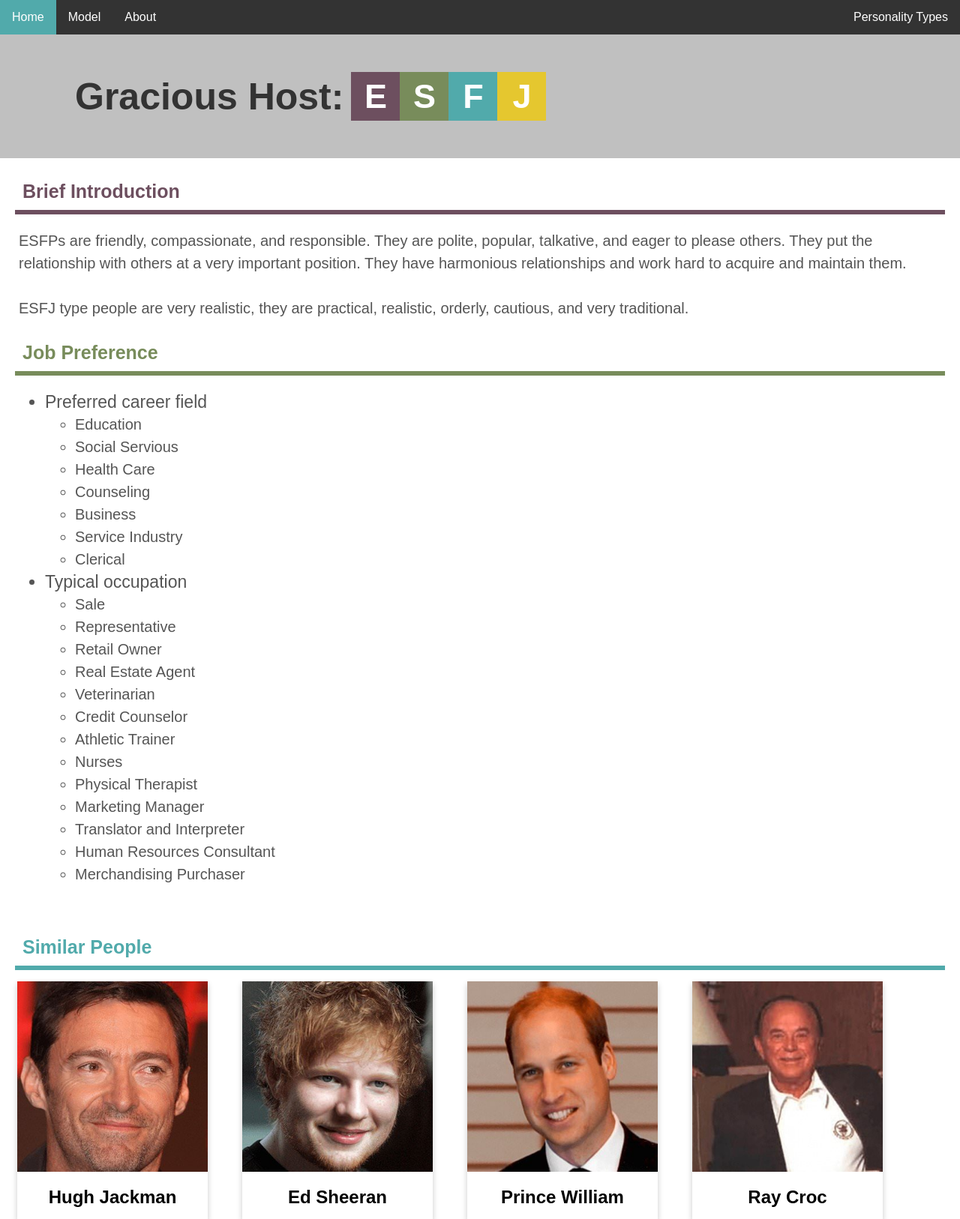
After one commit to QingchengYu/EECS-6893-final-project, a Flask app: page /esfj in a window 1280 px wide. The commit adds this page. Shown: the top 1626 px of the page at 75% size. Run offline with Flask 2, Linux system fonts and the light colour scheme.

Commit message:
ESFJ Finished

```diff
--- a/MBTI_6893/app.py
+++ b/MBTI_6893/app.py
@@ -30,6 +30,8 @@ def get_username():
         return render_template("intp.html")
     if predict(username) == 'esfp':
         return render_template("esfp.html")
+    if predict(username) == 'esfj':
+        return render_template("esfj.html")
     else:
         return render_template("index.html")
 
@@ -53,6 +55,9 @@ def intp():
 def esfp():
     return render_template('esfp.html')
 
+@app.route('/esfj', methods=['GET', 'POST'])
+def esfj():
+    return render_template('esfj.html')
 
 if __name__ == '__main__':
     app.run()
--- a/MBTI_6893/templates/about.html
+++ b/MBTI_6893/templates/about.html
@@ -29,7 +29,7 @@
             <a href="#">ESTP</a>
             <a href="#">ISFJ</a>
             <a href="#">ISFP</a>
-            <a href="#">ESFJ</a>
+            <a href="{{ url_for('esfj') }}">ESFJ</a>
             <a href="{{ url_for('esfp') }}">ESFP</a>
         </div>
       </div>
--- /dev/null
+++ b/MBTI_6893/templates/esfj.html
@@ -0,0 +1,91 @@
+{% extends 'base.html' %}
+
+{%  block main %}
+    <div class="title">
+        <h1 style="padding-right: 10px">Gracious Host: </h1>
+        <div class="big-letter" style="background-color: #6D4F5F">E</div>
+        <div class="big-letter" style="background-color: #788C5B">S</div>
+        <div class="big-letter" style="background-color: #51AAAB">F</div>
+        <div class="big-letter" style="background-color: #E5C72F">J</div>
+    </div>
+    <div class="h2" style="color: #6D4F5F;">Brief Introduction</div>
+    <hr style="border: 3px solid #6D4F5F; margin-left: 20px; margin-right: 20px">
+    <p class="pg">
+        ESFPs are friendly, compassionate, and responsible. They are polite, popular, talkative, and eager to please others. They put the relationship with others at a very important position. They have harmonious relationships and work hard to acquire and maintain them.
+        <br><br>
+        ESFJ type people are very realistic, they are practical, realistic, orderly, cautious, and very traditional.
+    </p>
+
+    <div class="h2" style="color: #788C5B;">Job Preference</div>
+    <hr style="border: 3px solid #788C5B; margin-left: 20px; margin-right: 20px">
+    <ul class="list">
+      <li>Preferred career field
+        <ul>
+          <li class="inner-list">Education</li>
+          <li class="inner-list">Social Servious</li>
+          <li class="inner-list">Health Care</li>
+          <li class="inner-list">Counseling</li>
+          <li class="inner-list">Business</li>
+          <li class="inner-list">Service Industry</li>
+          <li class="inner-list">Clerical</li>
+        </ul>
+      </li>
+      <li>Typical occupation
+          <ul>
+            <li class="inner-list">Sale</li>
+            <li class="inner-list">Representative</li>
+            <li class="inner-list">Retail Owner</li>
+            <li class="inner-list">Real Estate Agent</li>
+            <li class="inner-list">Veterinarian</li>
+            <li class="inner-list">Credit Counselor</li>
+            <li class="inner-list">Athletic Trainer</li>
+            <li class="inner-list">Nurses</li>
+            <li class="inner-list">Physical Therapist</li>
+            <li class="inner-list">Marketing Manager</li>
+            <li class="inner-list">Translator and Interpreter</li>
+            <li class="inner-list">Human Resources Consultant</li>
+            <li class="inner-list">Merchandising Purchaser</li>
+          </ul>
+      </li>
+    </ul>
+    <br>
+    <div class="h2" style="color: #51AAAB;">Similar People</div>
+    <hr style="border: 3px solid #51AAAB; margin-left: 20px; margin-right: 20px">
+    <div class="row">
+      <div class="column">
+        <div class="card">
+          <img src="{{ url_for('static', filename='images/esfj/hugh-jackman.jpg') }}" class="people-imag">
+          <div class="container">
+            <h2>Hugh Jackman</h2>
+          </div>
+        </div>
+      </div>
+
+      <div class="column">
+        <div class="card">
+          <img src="{{ url_for('static', filename='images/esfj/ed-sheeran.jpg') }}" class="people-imag">
+          <div class="container">
+            <h2>Ed Sheeran</h2>
+          </div>
+        </div>
+      </div>
+
+      <div class="column">
+        <div class="card">
+          <img src="{{ url_for('static', filename='images/esfj/prince-william.jpg') }}" class="people-imag">
+          <div class="container">
+            <h2>Prince William</h2>
+          </div>
+        </div>
+      </div>
+
+    <div class="column">
+        <div class="card">
+          <img src="{{ url_for('static', filename='images/esfj/ray-kroc.jpg') }}" class="people-imag">
+          <div class="container">
+            <h2>Ray Croc</h2>
+          </div>
+        </div>
+      </div>
+    </div>
+{%  endblock %}
--- a/MBTI_6893/templates/index.html
+++ b/MBTI_6893/templates/index.html
@@ -30,7 +30,7 @@
             <a href="#">ESTP</a>
             <a href="#">ISFJ</a>
             <a href="#">ISFP</a>
-            <a href="#">ESFJ</a>
+            <a href="{{ url_for('esfj') }}">ESFJ</a>
             <a href="{{ url_for('esfp') }}">ESFP</a>
         </div>
       </div>
```
Also changed, not shown: MBTI_6893/static/images/esfj/ed-sheeran.jpg (added), MBTI_6893/static/images/esfj/hugh-jackman.jpg (added), MBTI_6893/static/images/esfj/prince-william.jpg (added), MBTI_6893/static/images/esfj/ray-kroc.jpg (added).
